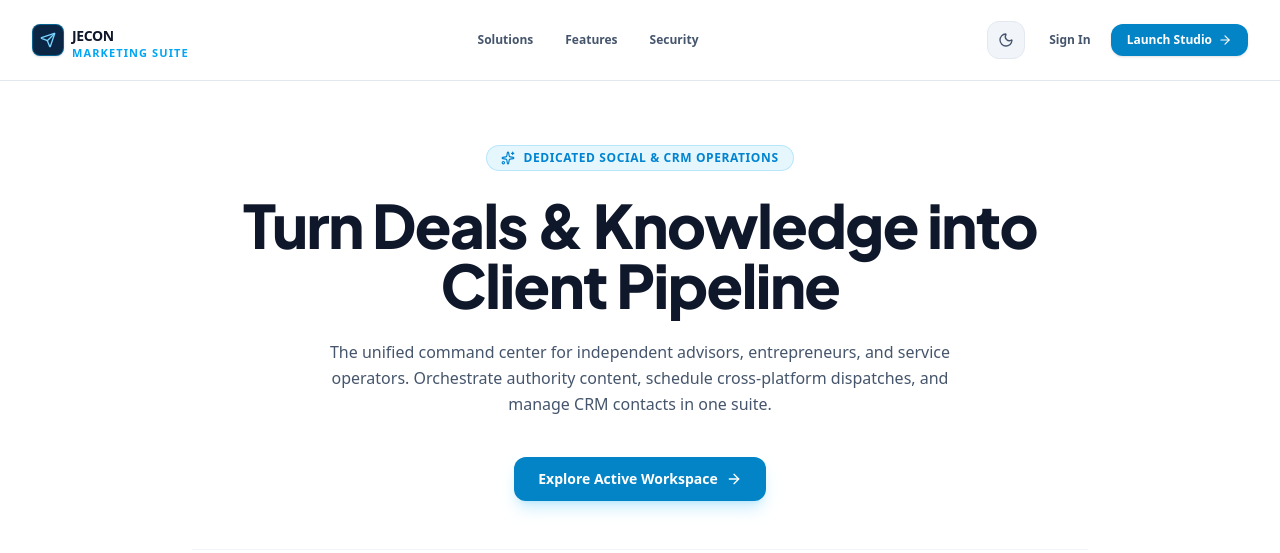
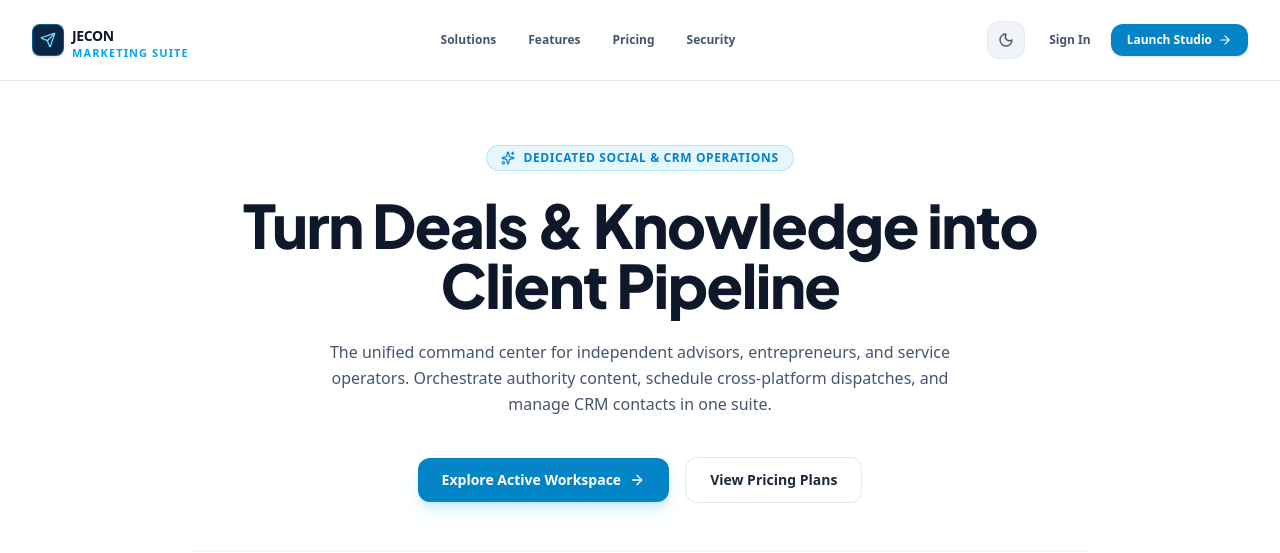
Before and after one commit to djconnolly23-lab/jecon-marketing-suite, a React (Vite) app: page / in a window 1280 px wide. Shown: the top 553 px of the page. Built offline with nearby package versions, Linux system fonts and the light colour scheme; no server answers; the HTML template or start-up script is replaced by a standard one.

Commit message:
feat: finalize app root router and pricing page integration

```diff
--- a/src/App.tsx
+++ b/src/App.tsx
@@ -19,6 +19,7 @@
 import { ToastProvider, useToast } from './context/ToastContext';
 import { Header } from './components/Header';
 import { LandingPageView } from './components/LandingPageView';
+import { PricingPageView } from './components/PricingPageView';
 import { CampaignSettingsView } from './components/CampaignSettingsView';
 import { ContentStudio } from './components/ContentStudio';
 import { SupplierHubView } from './components/SupplierHubView';
@@ -38,7 +39,13 @@
 function AppContent() {
   const { showSuccess, showInfo, showError } = useToast();
 
-  const [activeTab, setActiveTab] = useState<string>('home');
+  // Root View State: 'home' | 'pricing' | 'app'
+  const [rootView, setRootView] = useState<'home' | 'pricing' | 'app'>('home');
+
+  // App Workspace Tabs: 'content' | 'builder' | 'contacts' | 'supplier_hub' | 'inbox' | 'analytics' | 'channels' | 'calendar' | 'blog' | 'settings'
+  const [activeTab, setActiveTab] = useState<string>('content');
+
+  // Authentication State
   const [isAuthOpen, setIsAuthOpen] = useState<boolean>(false);
   const [isPasswordModalOpen, setIsPasswordModalOpen] = useState<boolean>(false);
   const [currentUser, setCurrentUser] = useState<UserProfile | null>(() => {
@@ -46,6 +53,7 @@
     return saved ? JSON.parse(saved) : null;
   });
 
+  // Core Data States with localStorage persistence & automatic initial seed fallback
   const [settings, setSettings] = useState<CampaignSettings>(() => {
     const saved = localStorage.getItem('jecon_campaign_settings');
     return saved ? JSON.parse(saved) : INITIAL_CAMPAIGN_SETTINGS;
@@ -91,6 +99,7 @@
     }
   });
 
+  // Sync Supabase Auth state and active session
   useEffect(() => {
     supabase.auth.getSession().then(({ data: { session } }) => {
       if (session?.user) {
@@ -127,6 +136,7 @@
     };
   }, [showSuccess]);
 
+  // Sync state to localStorage
   useEffect(() => {
     localStorage.setItem('jecon_campaign_settings', JSON.stringify(settings));
   }, [settings]);
@@ -160,6 +170,7 @@
         setCurrentUser(profile);
         localStorage.setItem('jecon_current_user', JSON.stringify(profile));
         showSuccess(`Welcome back, ${profile.name}!`);
+        setRootView('app');
         setActiveTab('content');
       }
     } catch (err: any) {
@@ -178,6 +189,7 @@
     localStorage.removeItem('jecon_current_user');
   };
 
+  // Post Handlers
   const handleUpdatePost = (updatedPost: PostDraft) => {
     setPosts((prev) => prev.map((p) => (p.id === updatedPost.id ? updatedPost : p)));
   };
@@ -190,6 +202,7 @@
     setPosts((prev) => prev.filter((p) => p.id !== id));
   };
 
+  // DM Conversation Handlers
   const handleUpdateConversation = (updatedConv: CustomerConversation) => {
     setConversations((prev) => prev.map((c) => (c.id === updatedConv.id ? updatedConv : c)));
   };
@@ -198,10 +211,12 @@
     setConversations((prev) => [newConv, ...prev.filter(c => c.id !== newConv.id)]);
   };
 
+  // Channel Handlers
   const handleUpdateChannel = (updatedChannel: PlatformConfig) => {
     setChannels((prev) => prev.map((ch) => (ch.id === updatedChannel.id ? updatedChannel : ch)));
   };
 
+  // Header badges
   const pendingApprovalsCount = posts.filter(
     (p) => p.status === 'draft' || (p.status as any) === 'pending_approval'
   ).length;
@@ -210,15 +225,28 @@
     (c) => c.status === 'action_needed'
   ).length;
 
-  if (activeTab === 'home') {
+  // Render Public Pricing View
+  if (rootView === 'pricing') {
     return (
-      <div className="min-h-screen bg-slate-900">
+      <PricingPageView
+        onBackToHome={() => setRootView('home')}
+        onEnterDashboard={() => setRootView('app')}
+      />
+    );
+  }
+
+  // Render Public Landing Page
+  if (rootView === 'home') {
+    return (
+      <div className="min-h-screen bg-white">
         <LandingPageView
           settings={settings}
           currentUser={currentUser}
-          onEnterApp={() => setActiveTab('content')}
+          onEnterApp={() => setRootView('app')}
           onOpenAuth={() => setIsAuthOpen(true)}
+          onOpenPricing={() => setRootView('pricing')}
         />
+        {/* Auth Modal */}
         <AuthModal
           isOpen={isAuthOpen}
           onClose={() => setIsAuthOpen(false)}
@@ -230,9 +258,16 @@
 
   return (
     <div className="min-h-screen bg-[#f8fafc] text-slate-900 flex flex-col font-sans antialiased selection:bg-[#0284c7] selection:text-white">
+      {/* Workspace Header */}
       <Header
         activeTab={activeTab}
-        setActiveTab={setActiveTab}
+        setActiveTab={(tab) => {
+          if (tab === 'home') {
+            setRootView('home');
+          } else {
+            setActiveTab(tab);
+          }
+        }}
         settings={settings}
         pendingApprovalsCount={pendingApprovalsCount}
         unreadInquiriesCount={unreadInquiriesCount}
@@ -243,7 +278,9 @@
         onResetDemoWorkspace={handleResetDemoWorkspace}
       />
 
+      {/* Main Content Area */}
       <main className="flex-1 max-w-7xl w-full mx-auto px-4 sm:px-6 lg:px-8 py-5 sm:py-7 space-y-5">
+        {/* Active Campaign Status Indicator Card */}
         <div className="flex flex-wrap items-center justify-between gap-3">
           <button
             id="btn-active-campaign-banner"
@@ -347,6 +384,7 @@
         )}
       </main>
 
+      {/* Minimal Footer */}
       <footer className="bg-white border-t border-slate-200 py-4 text-center text-xs text-slate-500">
         <div className="max-w-7xl mx-auto px-4 flex flex-col sm:flex-row items-center justify-between gap-2">
           <span>{settings.brandName} Marketing Suite • Active Campaign: {settings.activeCampaign}</span>
@@ -364,12 +402,14 @@
         </div>
       </footer>
 
+      {/* Auth Modal */}
       <AuthModal
         isOpen={isAuthOpen}
         onClose={() => setIsAuthOpen(false)}
         onAuthSuccess={handleAuthSuccess}
       />
 
+      {/* Change Password Modal */}
       <ChangePasswordModal
         isOpen={isPasswordModalOpen}
         onClose={() => setIsPasswordModalOpen(false)}
```
Also changed, not shown: 5 other files (tests, documents, lock files or other folders).
